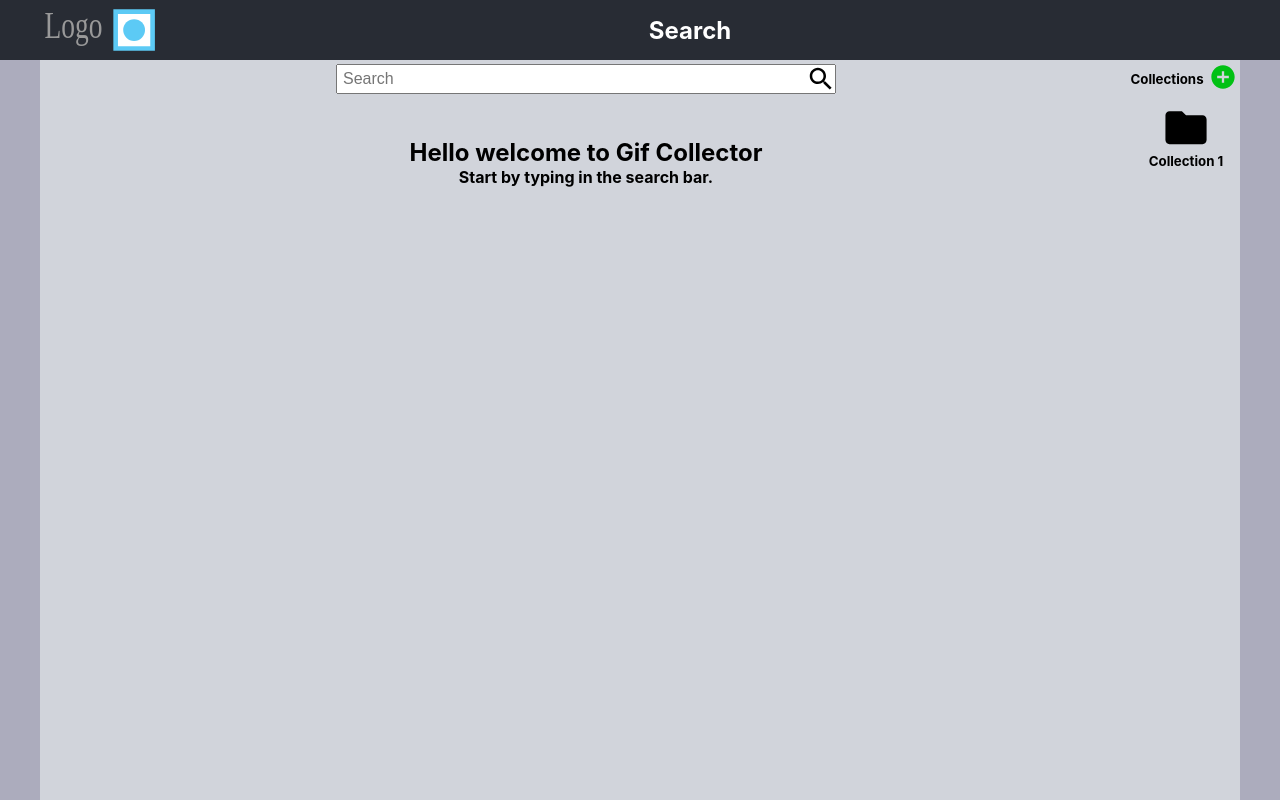
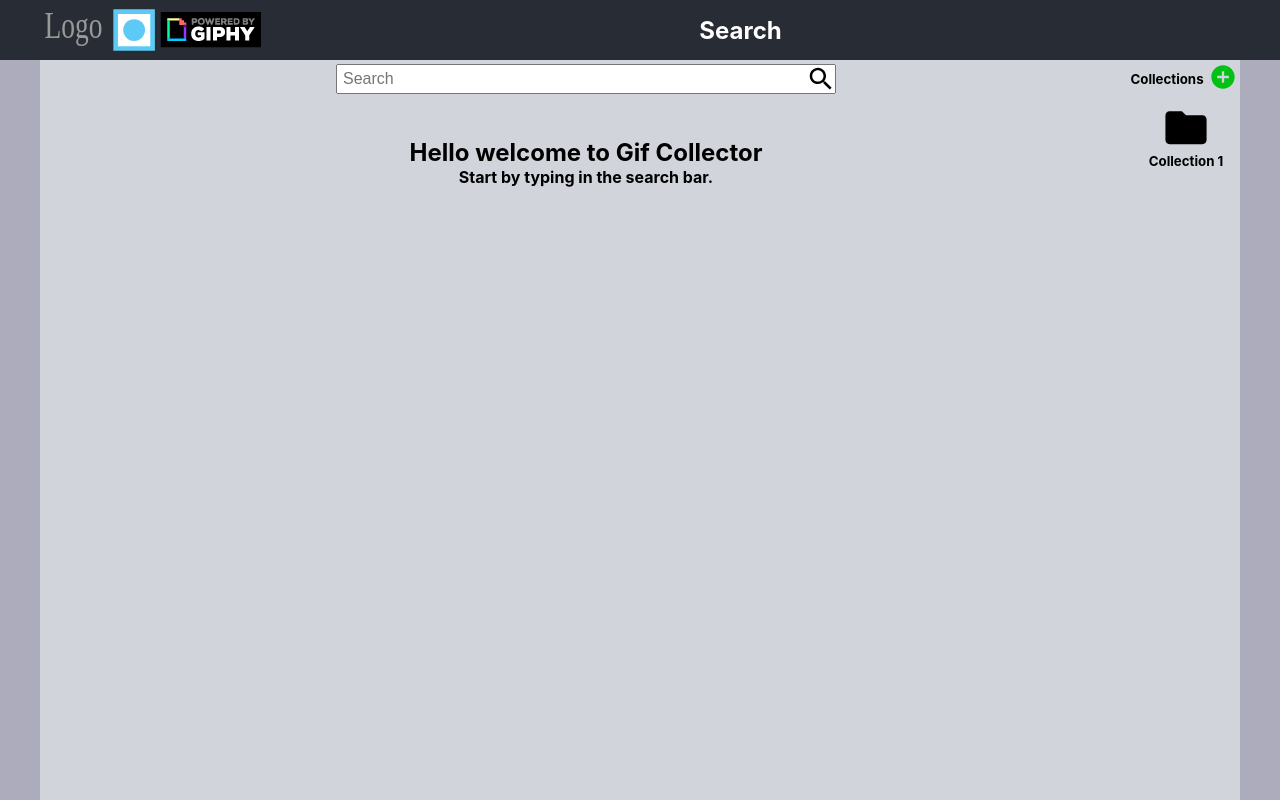
Before and after one commit to alancurtis5000/giphy-collections, a React (Create React App) app: page / in a window 1280 px wide. Built offline with nearby package versions, Linux system fonts and the light colour scheme; data requests are answered from the project's data file.

Commit message:
added power by giphy

```diff
--- a/src/components/app-header/app-header.component.jsx
+++ b/src/components/app-header/app-header.component.jsx
@@ -3,6 +3,7 @@ import { companyLogo } from "../../images";
 import { AppHeaderStyles } from "./app-header.styles";
 import { withRouter } from "react-router-dom";
 import { NavLink } from "react-router-dom";
+import poweredByGiphy from "../../images/powered-by-giphy.png";
 
 /*
 Notes:
@@ -26,12 +27,15 @@ const AppHeader = (props) => {
   return (
     <AppHeaderStyles>
       <div className="header-container">
+        <div className="left-group">
           <img
             src={companyLogo}
             alt="Company logo"
             height="60px"
             onClick={() => history.push("/")}
           />
+          <img src={poweredByGiphy} alt="powered by giphy" />
+        </div>
         <h2 className="page-title">{pageTitle}</h2>
         <div className="right-group">
           {pageTitle === "Collection" ? (
--- a/src/components/app-header/app-header.styles.jsx
+++ b/src/components/app-header/app-header.styles.jsx
@@ -15,6 +15,11 @@ export const AppHeaderStyles = styled.header`
     .page-title{
       color: white;
     }
+    .left-group{
+      display: flex;
+      align-items: center;
+      justify-content: center;
+    }
     .right-group {
       display: flex;
       align-items: center;
```
Lines whose indentation alone changed are shown as unchanged.
